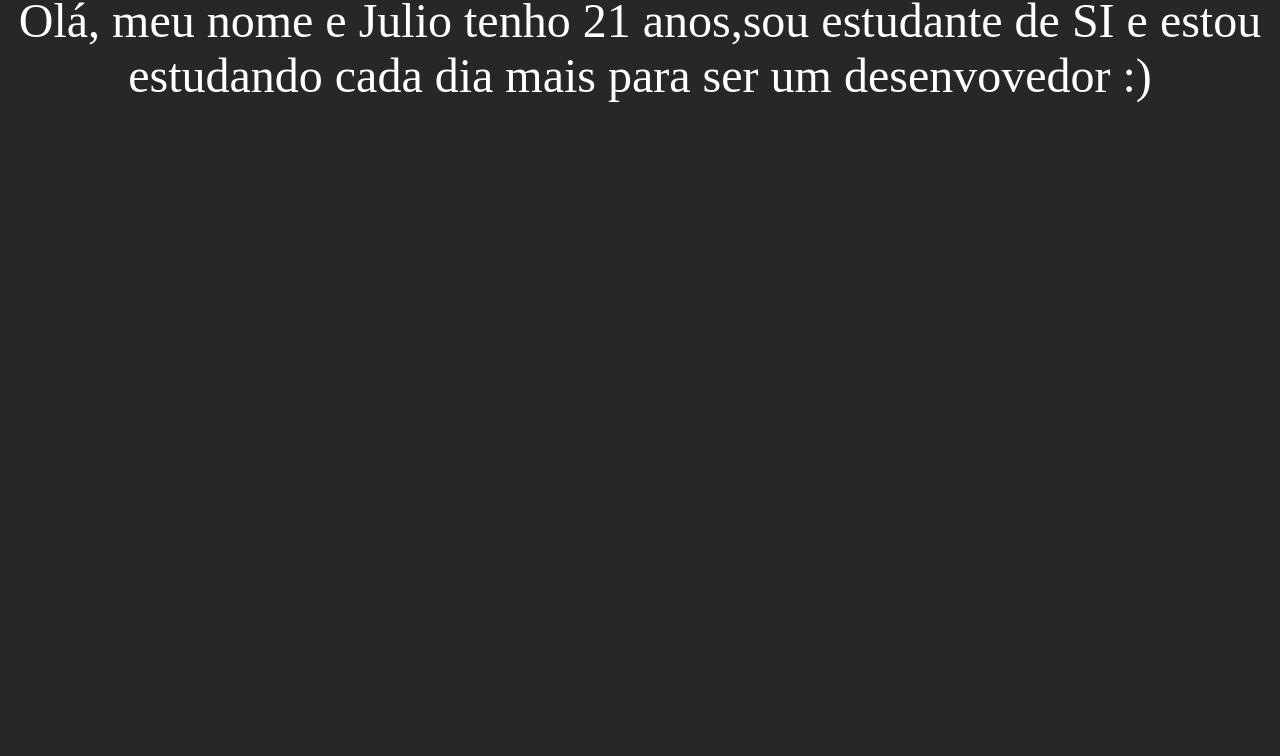
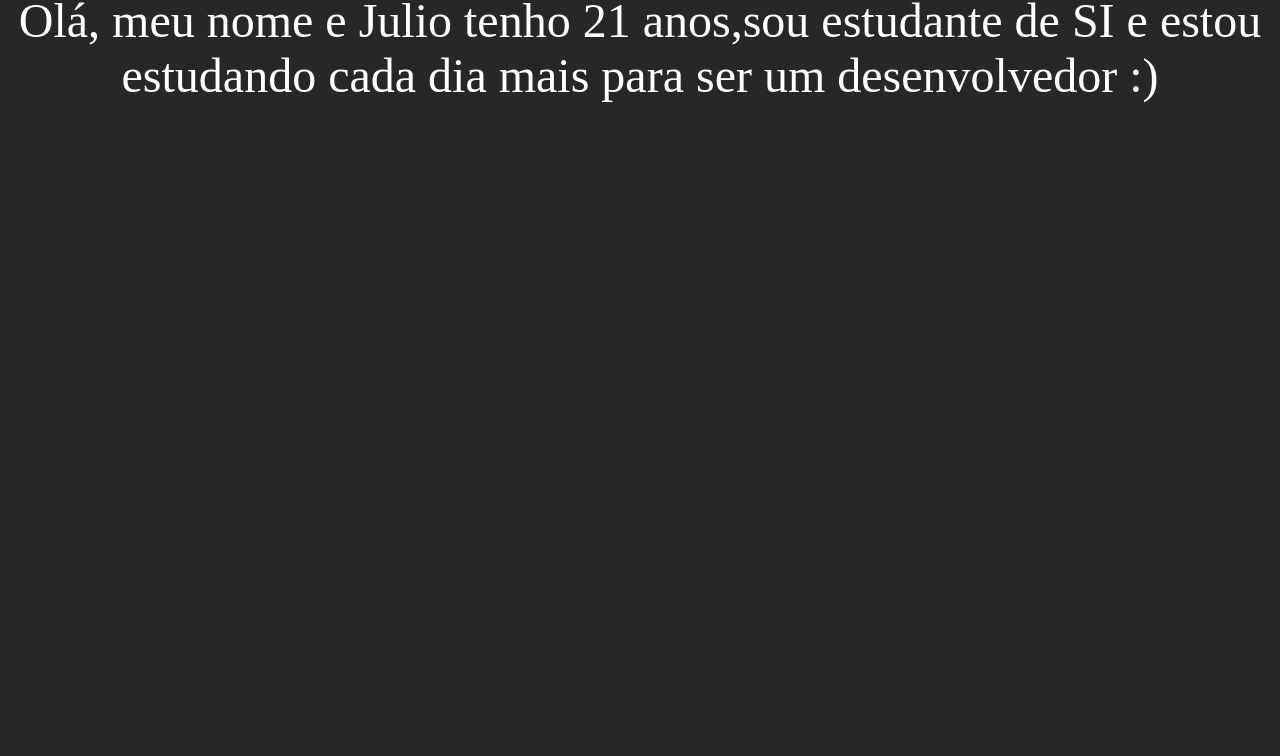
Before and after one commit to JulioVitor/portifolio, a plain HTML site: page paginas/sobremim.html in a window 1280 px wide. Shown: the part 180-936 px from the top of the page. Drawn offline with Linux system fonts and the light colour scheme; files whose address does not match are found by name; a web font is replaced by a local one.

Commit message:
Update sobremim.html

```diff
--- a/paginas/sobremim.html
+++ b/paginas/sobremim.html
@@ -32,7 +32,7 @@
     </div>
     <div tabindex="0" class="content" onfocus="closeSidebar()" id="content">
         <h1>Sobre mim</h1>
-        <p class="line">Olá, meu nome e Julio tenho 21 anos,sou estudante de SI e estou estudando cada dia mais para ser um desenvovedor :)
+        <p class="line">Olá, meu nome e Julio tenho 21 anos,sou estudante de SI e estou estudando cada dia mais para ser um desenvolvedor :)
         </p>
 
     </div>
```
